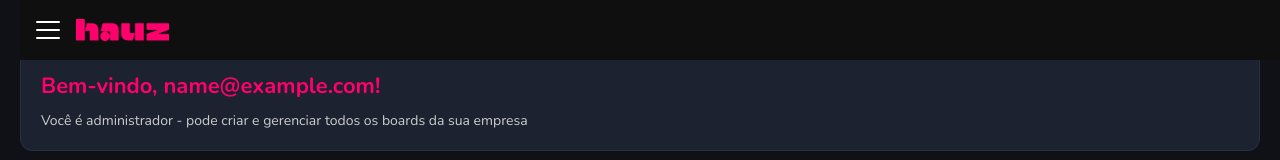
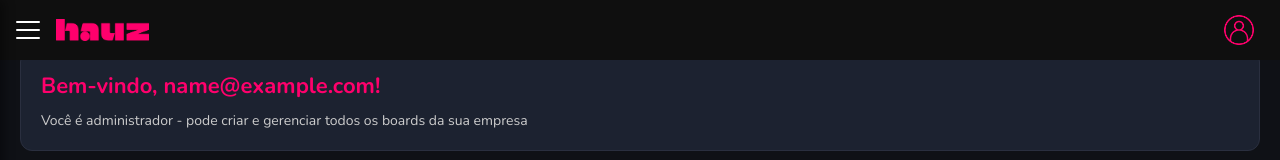
Before and after one commit to trigaass/Hauz, a React (Vite) app: page /dashboard in a window 1280 px wide. Shown: the top 160 px of the page. Built offline with nearby package versions, Linux system fonts and the light colour scheme; no server answers; sample sign-in values are in the browser's storage.

Commit message:
feat: Enhance TopBar with user profile menu and improve Dashboard layout

```diff
--- a/src/components/boards/tasks.tsx
+++ b/src/components/boards/tasks.tsx
@@ -182,7 +182,7 @@ export const Tasks = ({ cardId }: TasksProps) => {
                   onClick={() => handleDeleteTaskImage(task.id)}
                   title="Remover imagem"
                 >
-                  🗑️
+                  x
                 </DeleteImageButton>
               </TaskImageContainer>
             )}
@@ -234,7 +234,7 @@ export const Tasks = ({ cardId }: TasksProps) => {
               className="file-label"
               title="Adicionar imagem"
             >
-              📷
+              ☰
             </label>
             <input
               id="imageInput"
@@ -246,7 +246,7 @@ export const Tasks = ({ cardId }: TasksProps) => {
             />
           </InputImage>
           {(newTaskContent || newTaskImageFile) && (
-            <AddTaskButton onClick={handleAddTask}>Add</AddTaskButton>
+            <AddTaskButton onClick={handleAddTask}>+</AddTaskButton>
           )}
         </InputRow>
       </AddTaskContainer>
--- a/src/components/topBar/topBar.tsx
+++ b/src/components/topBar/topBar.tsx
@@ -1,8 +1,27 @@
-import { useState } from "react";
+import { useState, useRef, useEffect } from "react";
 import styled from "styled-components";
 
-export const TopBar = () => {
-  const [open, setOpen] = useState(false);
+interface TopBarProps {
+  isAdmin?: boolean; // controla se o usuário é admin
+  onLogout?: () => void; // função chamada ao clicar em sair
+  onAddUser?: () => void; // função chamada ao clicar em adicionar usuário
+}
+
+export const TopBar = ({ isAdmin = false, onLogout, onAddUser }: TopBarProps) => {
+  const [open, setOpen] = useState(false); // sidebar
+  const [menuOpen, setMenuOpen] = useState(false); // menu de perfil
+  const menuRef = useRef<HTMLDivElement>(null);
+
+  // Fecha o menu de perfil ao clicar fora
+  useEffect(() => {
+    const handleClickOutside = (e: MouseEvent) => {
+      if (menuRef.current && !menuRef.current.contains(e.target as Node)) {
+        setMenuOpen(false);
+      }
+    };
+    document.addEventListener("mousedown", handleClickOutside);
+    return () => document.removeEventListener("mousedown", handleClickOutside);
+  }, []);
 
   return (
     <>
@@ -15,6 +34,21 @@ export const TopBar = () => {
           </Hamburger>
           <Logo src="/logo/hauzlogo.png" alt="Hauz" />
         </LeftSection>
+
+        <RightSection ref={menuRef}>
+          <ProfileIcon
+            src="/icons/perfil-de-usuario.png"
+            alt="Perfil"
+            onClick={() => setMenuOpen(!menuOpen)}
+          />
+
+          {menuOpen && (
+            <DropdownMenu>
+              {isAdmin && <MenuItem onClick={onAddUser}>Adicionar Usuário</MenuItem>}
+              <MenuItem onClick={onLogout}>Sair</MenuItem>
+            </DropdownMenu>
+          )}
+        </RightSection>
       </TopBarContainer>
 
       <Sidebar open={open}>
@@ -25,6 +59,8 @@ export const TopBar = () => {
     </>
   );
 };
+
+// ================== Styled Components ==================
 
 const TopBarContainer = styled.div`
   width: 100%;
@@ -37,13 +73,22 @@ const TopBarContainer = styled.div`
   padding: 0 16px;
   position: fixed;
   top: 0;
-  z-index: 100;
+  left: 0;
+  z-index: 200;
 `;
 
 const LeftSection = styled.div`
   display: flex;
   align-items: center;
   gap: 16px;
+`;
+
+const RightSection = styled.div`
+  position: relative;
+  display: flex;
+  align-items: center;
+  cursor: pointer;
+  margin-right: 40px;
 `;
 
 const Hamburger = styled.div`
@@ -68,6 +113,67 @@ const Logo = styled.img`
   cursor: pointer;
 `;
 
+const ProfileIcon = styled.img`
+  width: 34px;
+  height: 34px;
+  border-radius: 50%;
+  object-fit: cover;
+  cursor: pointer;
+  transition: transform 0.2s ease;
+
+  &:hover {
+    transform: scale(1.05);
+  }
+`;
+
+// ========== MENU DE PERFIL ==========
+
+const DropdownMenu = styled.div`
+  position: absolute;
+  top: 50px;
+  right: 0;
+  background-color: #1c1c1c;
+  border: 1px solid #2a2a2a;
+  border-radius: 8px;
+  min-width: 160px;
+  box-shadow: 0 4px 12px rgba(0, 0, 0, 0.4);
+  z-index: 500;
+  animation: fadeIn 0.2s ease forwards;
+
+  @keyframes fadeIn {
+    from {
+      opacity: 0;
+      transform: translateY(-5px);
+    }
+    to {
+      opacity: 1;
+      transform: translateY(0);
+    }
+  }
+`;
+
+const MenuItem = styled.div`
+  padding: 10px 16px;
+  font-size: 14px;
+  color: #eee;
+  cursor: pointer;
+  transition: background 0.2s;
+
+  &:hover {
+    background: #2a2a2a;
+  }
+
+  &:first-child {
+    border-top-left-radius: 8px;
+    border-top-right-radius: 8px;
+  }
+
+  &:last-child {
+    border-bottom-left-radius: 8px;
+    border-bottom-right-radius: 8px;
+  }
+`;
+
 interface SidebarProps {
   open: boolean;
 }
@@ -81,33 +187,13 @@ const Sidebar = styled.div<SidebarProps>`
   background-color: #181818;
   color: white;
   transition: left 0.3s ease;
-  z-index: 99;
-  padding-top: 60px; /* pra não ficar atrás da topbar */
+  z-index: 300;
+  padding-top: 60px;
+  box-shadow: 4px 0 10px rgba(0, 0, 0, 0.4);
 `;
 
 const SidebarContent = styled.div`
   padding: 20px;
-
-  h3 {
-    margin-bottom: 10px;
-  }
-
-  ul {
-    list-style: none;
-    padding: 0;
-
-    li {
-      padding: 10px 0;
-      cursor: pointer;
-      transition: 0.2s;
-
-      &:hover {
-        background: #222;
-        border-radius: 6px;
-        padding-left: 8px;
-      }
-    }
-  }
 `;
 
 const Overlay = styled.div`
--- a/src/pages/boards/index.tsx
+++ b/src/pages/boards/index.tsx
@@ -7,10 +7,8 @@ const BoardsContainer = styled.div`
 `;
 
 const ContentWrapper = styled.div`
-  margin-top: 20px;
   color: #999;
   text-align: center;
-  padding: 40px 0;
 `;
 
 interface BoardsProps {
--- a/src/pages/dashboard/index.tsx
+++ b/src/pages/dashboard/index.tsx
@@ -126,9 +126,12 @@ export const Dashboard = () => {
     <>
       <GlobalStyle />
       <DashBoardContainer>
-        <TopBar />
+        <TopBar
+          isAdmin={true} // ou false
+          onLogout={() => console.log("Usuário saiu")}
+          onAddUser={() => console.log("Adicionar novo usuário")}
+        />
 
-        {/* Mensagem de boas-vindas */}
         <WelcomeMessage>
           <h2>Bem-vindo, {currentUser.email}!</h2>
           <p>
@@ -343,8 +346,8 @@ const ModalOverlay = styled.div`
 const ModalContent = styled.div`
   background-color: #1c2230;
   border-radius: 16px;
-  width: 85vw;
-  height: 85vh;
+  width: 95vw;
+  height: 95vh;
   overflow: auto;
   border: 1px solid #2a2f3f;
   display: flex;
```
Also changed, not shown: public/icons/perfil-de-usuario.png (added).
